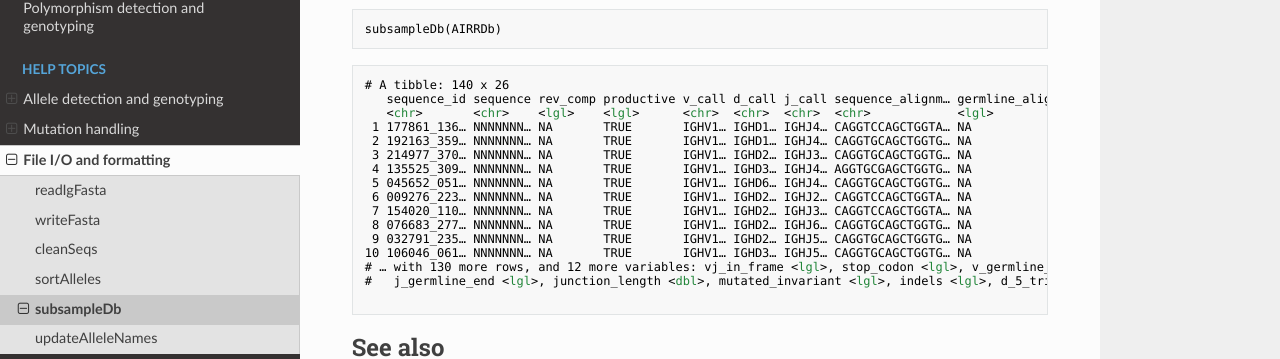
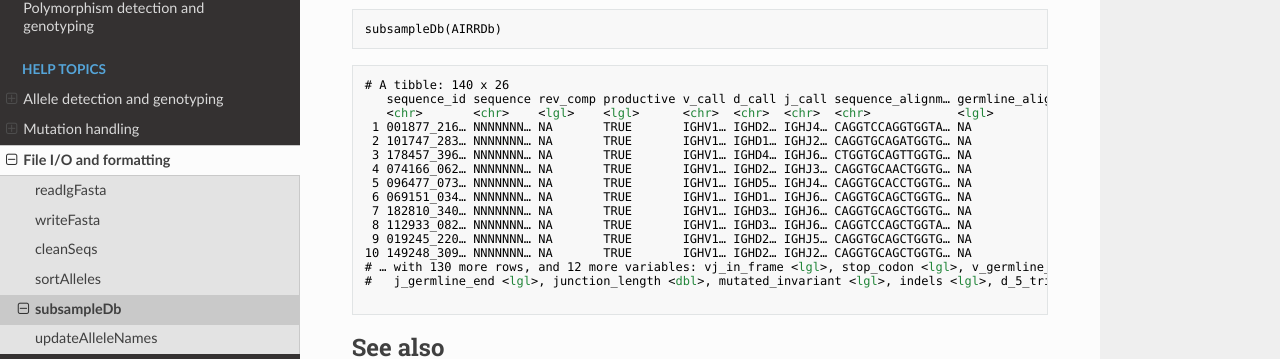
Before and after one commit to immcantation/tigger, an MkDocs documentation site: the page built from docs/topics/subsampleDb.md, in a window 1280 px wide and 900 px high, scrolled down 1179 px. Shown: the part 336-695 px from the top of the window. Built offline with MkDocs 1.6.1, drawn with Linux system fonts in a browser that asks for light colours; nearby versions of some CDN libraries; old or Windows-style settings are respelled for this version of MkDocs.

Commit message:
Rebuild docs. Again.

```diff
--- a/docs/topics/subsampleDb.md
+++ b/docs/topics/subsampleDb.md
@@ -90,16 +90,16 @@ subsampleDb(AIRRDb)
 # A tibble: 140 x 26
    sequence_id sequence rev_comp productive v_call d_call j_call sequence_alignm… germline_alignm… junction junction_aa v_cigar d_cigar j_cigar
    <chr>       <chr>    <lgl>    <lgl>      <chr>  <chr>  <chr>  <chr>            <lgl>            <chr>    <lgl>       <lgl>   <lgl>   <lgl>
- 1 177861_136… NNNNNNN… NA       TRUE       IGHV1… IGHD1… IGHJ4… CAGGTCCAGCTGGTA… NA               TGTGCAA… NA          NA      NA      NA
- 2 192163_359… NNNNNNN… NA       TRUE       IGHV1… IGHD1… IGHJ4… CAGGTGCAGCTGGTG… NA               TGTGCGA… NA          NA      NA      NA
- 3 214977_370… NNNNNNN… NA       TRUE       IGHV1… IGHD2… IGHJ3… CAGGTGCAGCTGGTG… NA               TGTGCGA… NA          NA      NA      NA
- 4 135525_309… NNNNNNN… NA       TRUE       IGHV1… IGHD3… IGHJ4… AGGTGCGAGCTGGTG… NA               TGTGCGA… NA          NA      NA      NA
- 5 045652_051… NNNNNNN… NA       TRUE       IGHV1… IGHD6… IGHJ4… CAGGTGCAGCTGGTG… NA               TGTGCGA… NA          NA      NA      NA
- 6 009276_223… NNNNNNN… NA       TRUE       IGHV1… IGHD2… IGHJ2… CAGGTCCAGCTGGTA… NA               TGTGCAA… NA          NA      NA      NA
- 7 154020_110… NNNNNNN… NA       TRUE       IGHV1… IGHD2… IGHJ3… CAGGTCCAGCTGGTA… NA               TGTGCAA… NA          NA      NA      NA
- 8 076683_277… NNNNNNN… NA       TRUE       IGHV1… IGHD2… IGHJ6… CAGGTGCAGCTGGTG… NA               TGTGCGA… NA          NA      NA      NA
- 9 032791_235… NNNNNNN… NA       TRUE       IGHV1… IGHD2… IGHJ5… CAGGTGCAGCTGGTG… NA               TGTGCGA… NA          NA      NA      NA
-10 106046_061… NNNNNNN… NA       TRUE       IGHV1… IGHD3… IGHJ5… CAGGTGCAGCTGGTG… NA               TGTGCGA… NA          NA      NA      NA
+ 1 001877_216… NNNNNNN… NA       TRUE       IGHV1… IGHD2… IGHJ4… CAGGTCCAGGTGGTA… NA               TGTGCAA… NA          NA      NA      NA
+ 2 101747_283… NNNNNNN… NA       TRUE       IGHV1… IGHD1… IGHJ2… CAGGTGCAGATGGTG… NA               TGTGTGA… NA          NA      NA      NA
+ 3 178457_396… NNNNNNN… NA       TRUE       IGHV1… IGHD4… IGHJ6… CTGGTGCAGTTGGTG… NA               TGTGCAA… NA          NA      NA      NA
+ 4 074166_062… NNNNNNN… NA       TRUE       IGHV1… IGHD2… IGHJ3… CAGGTGCAACTGGTG… NA               TGTGCGG… NA          NA      NA      NA
+ 5 096477_073… NNNNNNN… NA       TRUE       IGHV1… IGHD5… IGHJ4… CAGGTGCACCTGGTG… NA               TGTGCGA… NA          NA      NA      NA
+ 6 069151_034… NNNNNNN… NA       TRUE       IGHV1… IGHD1… IGHJ6… CAGGTGCAGCTGGTG… NA               TGTGCGA… NA          NA      NA      NA
+ 7 182810_340… NNNNNNN… NA       TRUE       IGHV1… IGHD3… IGHJ6… CAGGTGCAGCTGGTG… NA               TGTGCGA… NA          NA      NA      NA
+ 8 112933_082… NNNNNNN… NA       TRUE       IGHV1… IGHD3… IGHJ6… CAGGTCCAGCTGGTA… NA               TGTGCAA… NA          NA      NA      NA
+ 9 019245_220… NNNNNNN… NA       TRUE       IGHV1… IGHD2… IGHJ5… CAGGTGCAGCTGGTG… NA               TGTGCGA… NA          NA      NA      NA
+10 149248_309… NNNNNNN… NA       TRUE       IGHV1… IGHD2… IGHJ2… CAGGTGCAGCTGGTG… NA               TGTGCGA… NA          NA      NA      NA
 # … with 130 more rows, and 12 more variables: vj_in_frame <lgl>, stop_codon <lgl>, v_germline_end <lgl>, np1_length <dbl>, np2_length <dbl>,
 #   j_germline_end <lgl>, junction_length <dbl>, mutated_invariant <lgl>, indels <lgl>, d_5_trim <dbl>, d_3_trim <dbl>, j_5_trim <dbl>
 
```
